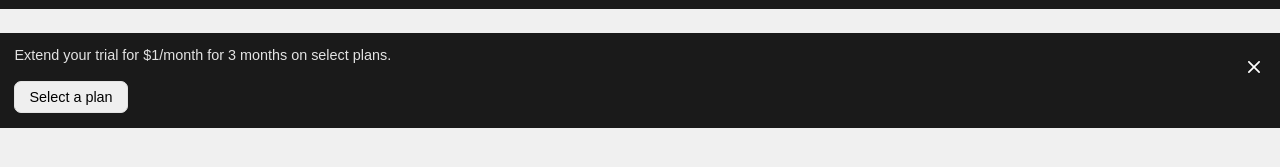
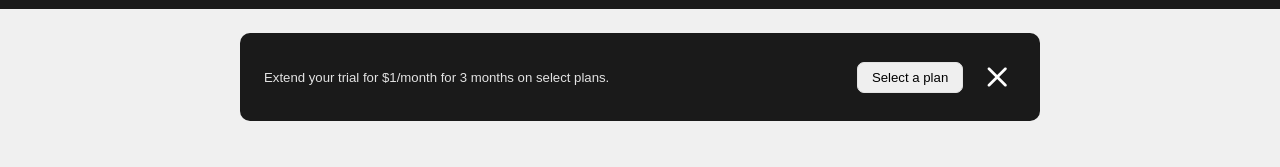
Before and after one commit to USII-004/crushing-tech-hackathon, a plain HTML site: page index.html in a window 1280 px wide. Shown: the part 57-224 px from the top of the page. Drawn offline with Linux system fonts and the light colour scheme.

Commit message:
styled select plan for desktop

```diff
--- a/index.html
+++ b/index.html
@@ -166,11 +166,11 @@
         <button class="mobile_button">Select a plan</button>
       </div>
       <div class="select_plan_button">
+        <button class="desktop_button">Select a plan</button>
+
         <svg width="41" height="40" viewBox="0 0 21 20" fill="none" xmlns="http://www.w3.org/2000/svg" class="select_plan_close_icon">
           <path d="M14.4697 15.0303C14.7626 15.3232 15.2374 15.3232 15.5303 15.0303C15.8232 14.7374 15.8232 14.2626 15.5303 13.9697L11.5607 10L15.5303 6.03033C15.8232 5.73744 15.8232 5.26256 15.5303 4.96967C15.2374 4.67678 14.7626 4.67678 14.4697 4.96967L10.5 8.93934L6.53033 4.96967C6.23744 4.67678 5.76256 4.67678 5.46967 4.96967C5.17678 5.26256 5.17678 5.73744 5.46967 6.03033L9.43934 10L5.46967 13.9697C5.17678 14.2626 5.17678 14.7374 5.46967 15.0303C5.76256 15.3232 6.23744 15.3232 6.53033 15.0303L10.5 11.0607L14.4697 15.0303Z" fill="#fff"/>
         </svg>
-
-        <button class="desktop_button">Select a plan</button>
       </div>
     </div>
   </main>
--- a/styles.css
+++ b/styles.css
@@ -399,7 +399,7 @@ a {
   text-align: center;
 }
 
-/* =============== HEADER =============== */
+/* =============== MAIN =============== */
 
 /* select plan */
 
@@ -417,6 +417,12 @@ a {
   font-size: 1.2rem;
 }
 
+.select_plan_button {
+  display: flex;
+  justify-content: space-between;
+  /* align-items: center; */
+}
+
 .mobile_button {
   padding: 7px 14px;
   font-size: 1.2rem;
@@ -432,3 +438,40 @@ a {
 .select_plan_close_icon {
   width: 2rem;
 }
+
+/* desktop select plan */
+@media(min-width: 992px) {
+  .select_plan_container {
+    max-width: 800px;
+    border-radius: 10px;
+    padding: 2rem;
+    align-items: center;
+  }
+
+  .select_plan_text {
+    font-size: 1.1rem;
+  }
+
+  .mobile_button {
+    display: none;
+  }
+
+  .select_plan_button {
+    display: flex;
+    /* justify-content: space-between; */
+    align-items: center;
+  }
+
+  .desktop_button {
+    display: block;
+    padding: 7px 14px;
+    font-size: 1.1rem;
+    border-radius: 7px;
+    border: 1px solid #E3E3E3;
+    margin: 0 1.2rem;
+  }
+
+  .select_plan_close_icon {
+    width: 3.2rem;
+  }
+}
```
